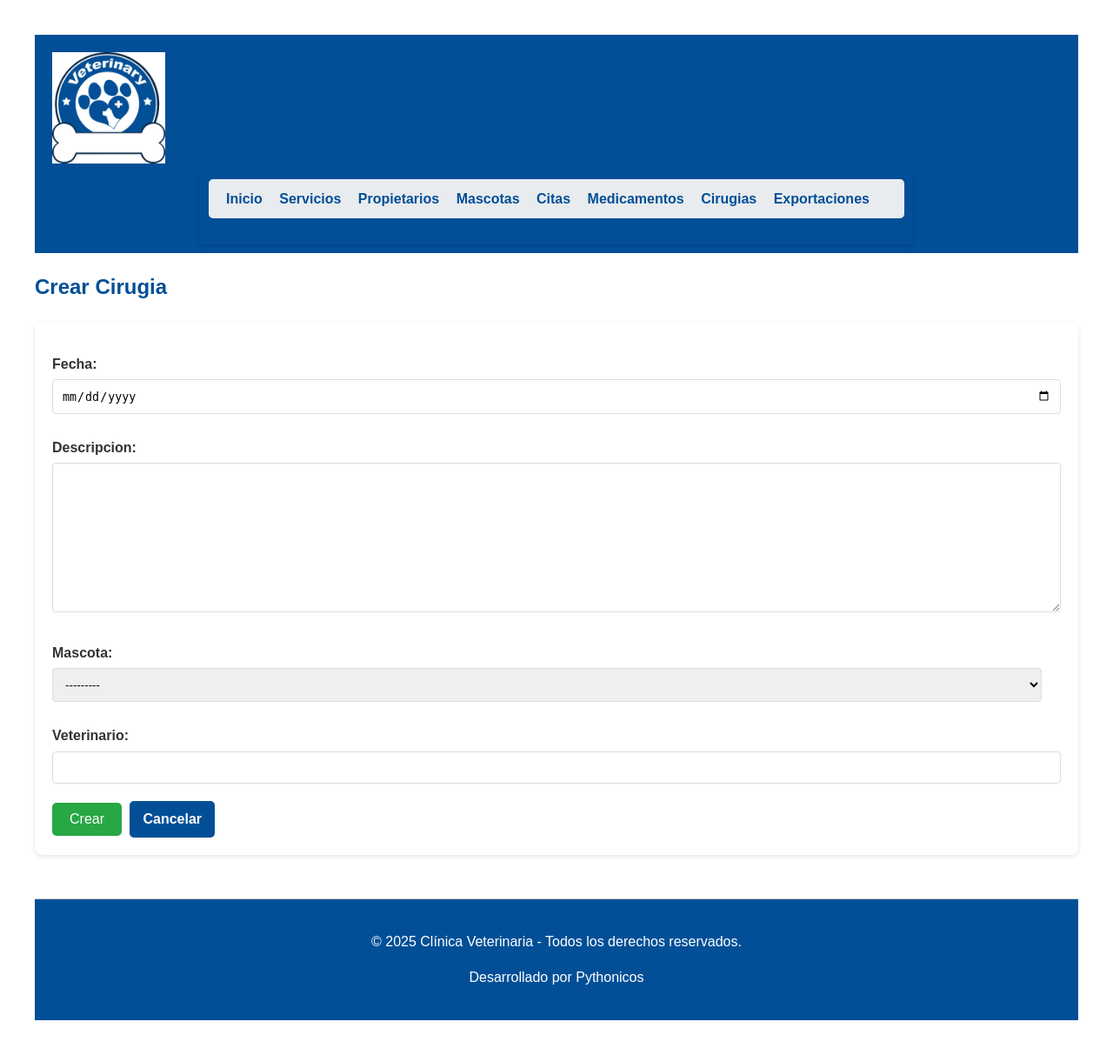
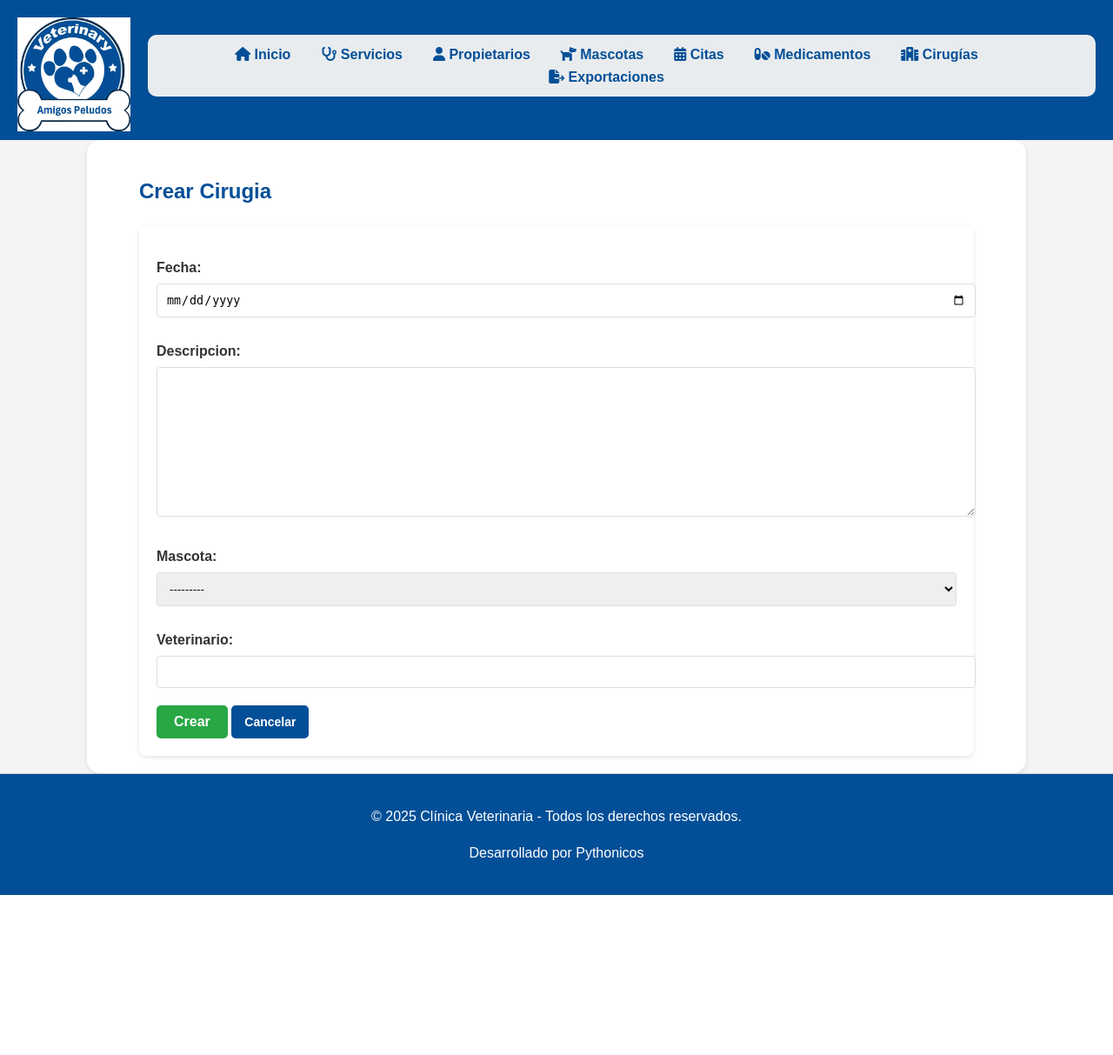
Before and after one commit to dcanosu/Sistema-Gestion-VeterinariaV8, a Django app: page /cirugias/crear/ in a window 1280 px wide. Shown: the whole page at 87% size. After the commit the page ends 1029 px from the top, so only its background shows below. Run offline with Django 5.2, Linux system fonts and the light colour scheme; data that the repository does not hold is empty.

Commit message:
Adding style files using css

```diff
--- /dev/null
+++ b/vet_sprint/static/css/style.css
@@ -0,0 +1,215 @@
+/* ---------- ESTRUCTURA GENERAL ---------- */
+html, body {
+    height: 100%;
+    margin: 0;
+}
+
+body {
+    display: flex;
+    flex-direction: column;
+    min-height: 100vh;
+    font-family: Arial, sans-serif;
+    background-color: #f4f4f4;
+    color: #333;
+    line-height: 1.6;
+}
+
+.main-content {
+    flex: 1;
+}
+
+h1, h2, h3, h4, h5, h6 {
+    color: #024f97; /* Azul institucional */
+}
+
+.container {
+    max-width: 960px;
+    margin: 0 auto;
+    padding: 20px 60px;
+    background-color: #fff;
+    border-radius: 15px;
+    box-shadow: 0 2px 5px rgba(0,0,0,0.1);
+}
+
+/* ---------- ENCABEZADO Y NAVEGACIÓN ---------- */
+.main-header {
+    background-color: #024f97;
+    padding: 10px 0;
+    color: white;
+    display: flex;
+    align-items: center;
+}
+
+.logo {
+    width: 130px;
+    margin-left: 20px;
+    margin-top: 10px;
+}
+
+nav {
+    background-color: #e9ecef;
+    padding: 10px 20px;
+    border-radius: 10px;
+    margin: 10px 20px 20px;
+    display: flex;
+    justify-content: center; /* Centra el contenido */
+    flex-wrap: wrap; /* Por si en pantallas pequeñas se desborda */
+}
+
+nav a {
+    display: inline-block; /* Necesario para que text-align funcione */
+    margin-right: 35px;
+    text-decoration: none;
+    color: #024f97;
+    font-weight: bold;
+    transition: 0.3s ease;
+    /* padding: 5px 10px; */
+}
+
+nav a:hover {
+    background-color: #cce5ff;
+    color: #024f97;
+    border-radius: 10px;
+    padding: 5px 10px;
+    /* text-decoration: underline; */
+}
+
+/* ---------- TABLAS ---------- */
+table {
+    width: 100%;
+    border-collapse: collapse;
+    margin-top: 20px;
+}
+
+th, td {
+    border: 1px solid #ddd;
+    padding: 8px;
+    text-align: left;
+}
+
+th {
+    background-color: #f2f2f2;
+}
+
+/* ---------- BOTONES ---------- */
+.button,
+.button-add,
+.button-edit,
+.button-delete {
+    display: inline-block;
+    padding: 8px 15px;
+    text-decoration: none;
+    border-radius: 5px;
+    font-weight: bold;
+    font-size: 14px;
+    transition: 0.3s ease;
+}
+
+.button, .button-add {
+    background-color: #024f97;
+    color: white;
+}
+
+.button-edit {
+    background-color: #28a745;
+    color: white;
+}
+
+.button-delete {
+    background-color: #dc3545;
+    color: white;
+}
+
+.button:hover,
+.button-add:hover,
+.button-edit:hover,
+.button-delete:hover {
+    opacity: 0.9;
+}
+
+/* ---------- FORMULARIOS ---------- */
+form {
+    background-color: #fff;
+    padding: 20px;
+    border-radius: 8px;
+    box-shadow: 0 2px 5px rgba(0,0,0,0.1);
+    margin-top: 20px;
+}
+
+form p {
+    margin-bottom: 10px;
+}
+
+form label {
+    display: block;
+    margin-bottom: 5px;
+    font-weight: bold;
+}
+
+form input[type="text"],
+form input[type="number"],
+form input[type="date"],
+form textarea,
+form select {
+    width: 100%;
+    padding: 10px;
+    margin-bottom: 10px;
+    border: 1px solid #ddd;
+    border-radius: 4px;
+}
+
+form button[type="submit"] {
+    background-color: #28a745;
+    color: white;
+    padding: 10px 20px;
+    border: none;
+    border-radius: 5px;
+    cursor: pointer;
+    font-size: 16px;
+}
+
+form button[type="submit"]:hover {
+    background-color: #218838;
+}
+
+/* ---------- MENSAJES ---------- */
+.message {
+    background-color: #d4edda;
+    color: #155724;
+    border: 1px solid #c3e6cb;
+    padding: 10px;
+    border-radius: 5px;
+    margin-bottom: 15px;
+}
+
+/* ---------- PIE DE PÁGINA ---------- */
+footer {
+    text-align: center;
+    padding: 20px;
+    background-color: #024f97;
+    color: #ffffff;
+    border-top: 1px solid #ccc;
+}
+
+/* ---------- EXPORTAR ---------- */
+
+.export-link {
+    display: inline-block;
+    margin-right: 15px;
+    text-decoration: none;
+    color: #024f97;
+    font-weight: bold;
+    transition: 0.3s ease;
+    padding: 5px 10px;
+    border-radius: 4px;
+}
+
+.export-link:hover {
+    background-color: #cce5ff;
+    color: #024f97;
+    text-decoration: none;
+}
+
+.export-link i {
+    margin-right: 8px;
+}
--- a/vet_sprint/templates/vet_sprint/base.html
+++ b/vet_sprint/templates/vet_sprint/base.html
@@ -5,79 +5,33 @@
     <meta charset="UTF-8">
     <meta name="viewport" content="width=device-width, initial-scale=1.0">
     <title>{% block title %}Clínica Veterinaria{% endblock %}</title>
-    <style>
-        body {
-            font-family: Arial, sans-serif;
-            margin: 40px;
-            background-color: #f4f4f4;
-            color: #333;
-            line-height: 1.6;
-        }
-        .container { max-width: 800px; margin: 0 auto; padding: 10px; background-color: #024f97; border-radius: 0px; box-shadow: 0 2px 5px rgba(0,0,0,0.1); }
-        h1, h2, h3 { color: #024f97; }
-        nav { background-color: #e9ecef; padding: 10px 20px; border-radius: 5px; margin-bottom: 20px; }
-        nav a { margin-right: 15px; text-decoration: none; color: #024f97; font-weight: bold; }
-        nav a:hover { text-decoration: underline; }
-        a { margin-right: 15px; text-decoration: none; color: #024f97; font-weight: bold; }
-        a:hover { text-decoration: underline; }
-        table { width: 100%; border-collapse: collapse; margin-top: 20px; }
-        th, td { border: 1px solid #ddd; padding: 8px; text-align: left; }
-        th { background-color: #f2f2f2; }
-        .button, .button-add { display: inline-block; padding: 8px 15px; background-color: #024f97; color: white; text-decoration: none; border-radius: 5px; margin-right: 5px; }
-        .button-delete { background-color: #ffffff; color: #dc3545; }
-        .button-edit { background-color: #ffffff}
-        .button:hover, .button-add:hover, .button-delete:hover, .button-edit:hover { opacity: 0.9; }
-        form { background-color: #fff; padding: 20px; border-radius: 8px; box-shadow: 0 2px 5px rgba(0,0,0,0.1); margin-top: 20px; }
-        form p { margin-bottom: 10px; }
-        form label { display: block; margin-bottom: 5px; font-weight: bold; }
-        form input[type="text"],
-        form input[type="number"],
-        form input[type="date"],
-        form textarea,
-        form select {
-            width: calc(100% - 22px);
-            padding: 10px;
-            margin-bottom: 10px;
-            border: 1px solid #ddd;
-            border-radius: 4px;
-        }
-        form button[type="submit"] {
-            background-color: #28a745;
-            color: white;
-            padding: 10px 20px;
-            border: none;
-            border-radius: 5px;
-            cursor: pointer;
-            font-size: 16px;
-        }
-        form button[type="submit"]:hover {
-            background-color: #218838;
-        }
-        .message { background-color: #d4edda; color: #155724; border: 1px solid #c3e6cb; padding: 10px; border-radius: 5px; margin-bottom: 15px; }
-    </style>
+    <link rel="stylesheet" href="{% static 'css/style.css' %}">
+    <link rel="stylesheet" href="https://cdnjs.cloudflare.com/ajax/libs/font-awesome/6.5.0/css/all.min.css">
 </head>
 
-<body style="background-color: #ffffff;">
-<header style="background-color: #024f97; padding: 10px 0; color: white;">
-    <img src="{% static 'img/logo.jpg' %}" alt="logo" width="130" style="margin-left: 20px; margin-top: 10px;">
-    <div class="container">
-        <nav>
-            <a href="{% url 'home' %}">Inicio</a>
-            <a href="{% url 'services' %}">Servicios</a>
-            <a href="{% url 'propietarios_list' %}">Propietarios</a>
-            <a href="{% url 'mascotas_list' %}">Mascotas</a>
-            <a href="{% url 'citas_list' %}">Citas</a>
-            <a href="{% url 'medicamentos_list' %}">Medicamentos</a>
-            <a href="{% url 'cirugias_list' %}">Cirugias</a>
-            <a href="{% url 'ver_exportaciones' %}">Exportaciones</a>
+<body>
+    <header class="main-header">
+        <img src="{% static 'img/logo2.png' %}" alt="Logo de la Clínica Veterinaria" class="logo">
+        <nav class="navbar">
+            <a href="{% url 'home' %}"><i class="fas fa-home"></i> Inicio</a>
+            <a href="{% url 'services' %}"><i class="fas fa-stethoscope"></i> Servicios</a>
+            <a href="{% url 'propietarios_list' %}"><i class="fas fa-user"></i> Propietarios</a>
+            <a href="{% url 'mascotas_list' %}"><i class="fas fa-dog"></i> Mascotas</a>
+            <a href="{% url 'citas_list' %}"><i class="fas fa-calendar-alt"></i> Citas</a>
+            <a href="{% url 'medicamentos_list' %}"><i class="fas fa-pills"></i> Medicamentos</a>
+            <a href="{% url 'cirugias_list' %}"><i class="fas fa-hospital"></i> Cirugías</a>
+            <a href="{% url 'ver_exportaciones' %}"><i class="fas fa-file-export"></i> Exportaciones</a>
         </nav>
-    </div>
-</header>
+    </header>
+
+    <main class="main-content">
+        <div class="container">
         {% block content %}
         {% endblock %}
+        </div>
+    </main>
 
-
-    <footer style="text-align: center; padding: 20px; background-color:#024f97; color: #ffffff; margin-top: 50px; border-top: 1px solid #ccc;">
+    <footer class="footer">
         <p>&copy; 2025 Clínica Veterinaria - Todos los derechos reservados.</p>
         <p>Desarrollado por Pythonicos</p>
     </footer>
--- a/vet_sprint/templates/vet_sprint/home.html
+++ b/vet_sprint/templates/vet_sprint/home.html
@@ -4,6 +4,6 @@
 
 {% block content %}
     <h1>¡Bienvenido a {{ nombre_clinica }}!</h1>
-    <p>Tu mejor opción para el cuidado de tus mascotas.</p>
+    <h2>Tu mejor opción para el cuidado de tus mascotas.</h2>
     <p>Explora nuestros servicios o gestiona la información de la clínica.</p>
 {% endblock %}
--- a/vet_sprint/templates/vet_sprint/medicamentos_list.html
+++ b/vet_sprint/templates/vet_sprint/medicamentos_list.html
@@ -24,7 +24,7 @@
                         <td>{{ medicamento.id }}</td>
                         <td>{{ medicamento.nombre }}</td>
                         <td>{{ medicamento.descripcion|truncatechars:50 }}</td>
-                        <td>${{ medicamento.cantidad }}</td>
+                        <td>{{ medicamento.cantidad }}</td>
                         <td>
                             <a href="{% url 'medicamento_update' medicamento.pk %}" class="button-edit">Editar</a>
                             <a href="{% url 'medicamento_delete' medicamento.pk %}" class="button-delete">Eliminar</a>
```
Also changed, not shown: vet_sprint/templates/vet_sprint/exportaciones.html (+6 -2 lines), manage.py (line endings or trailing spaces), vet_sprint/static/img/logo2.png (added).
